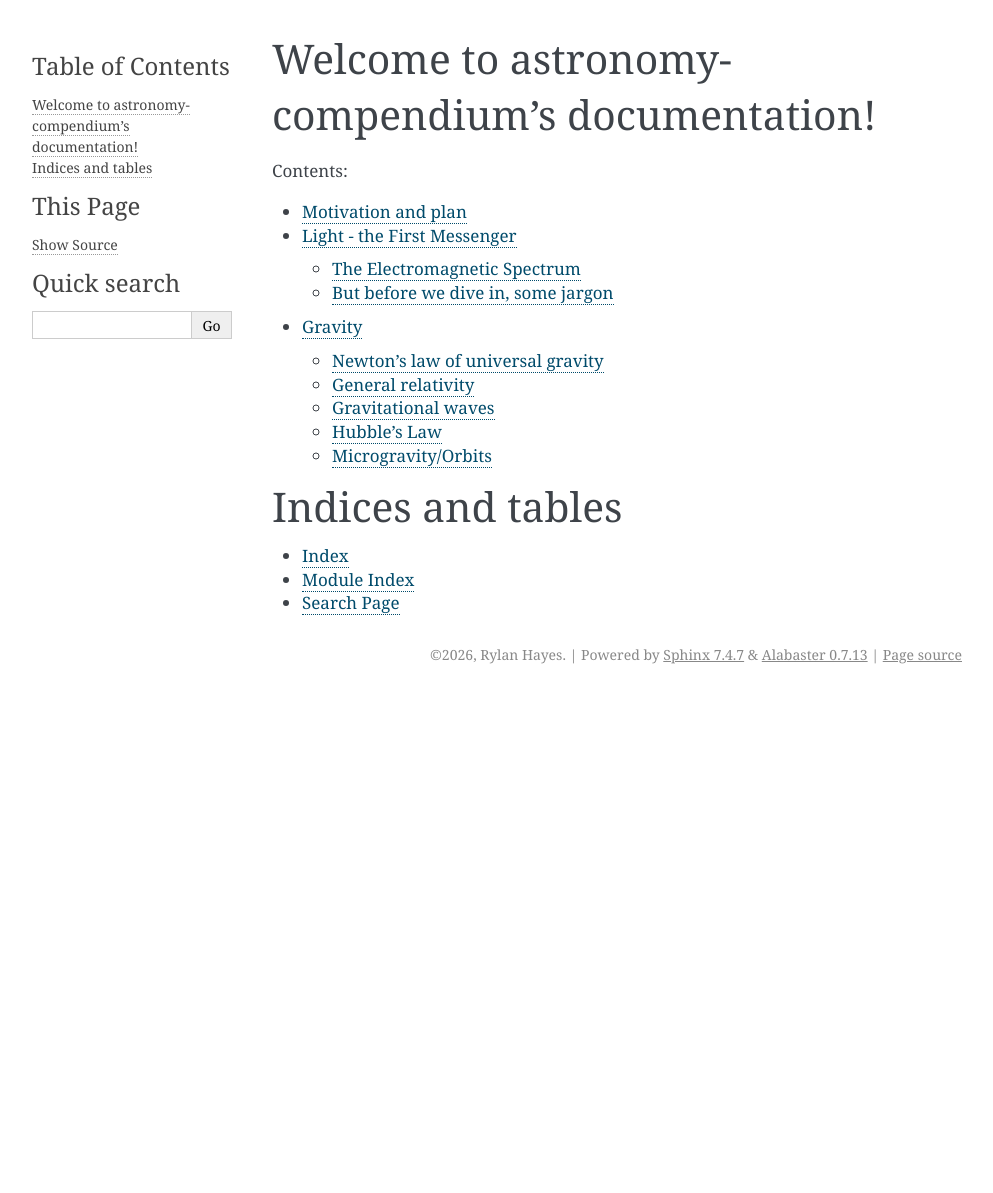
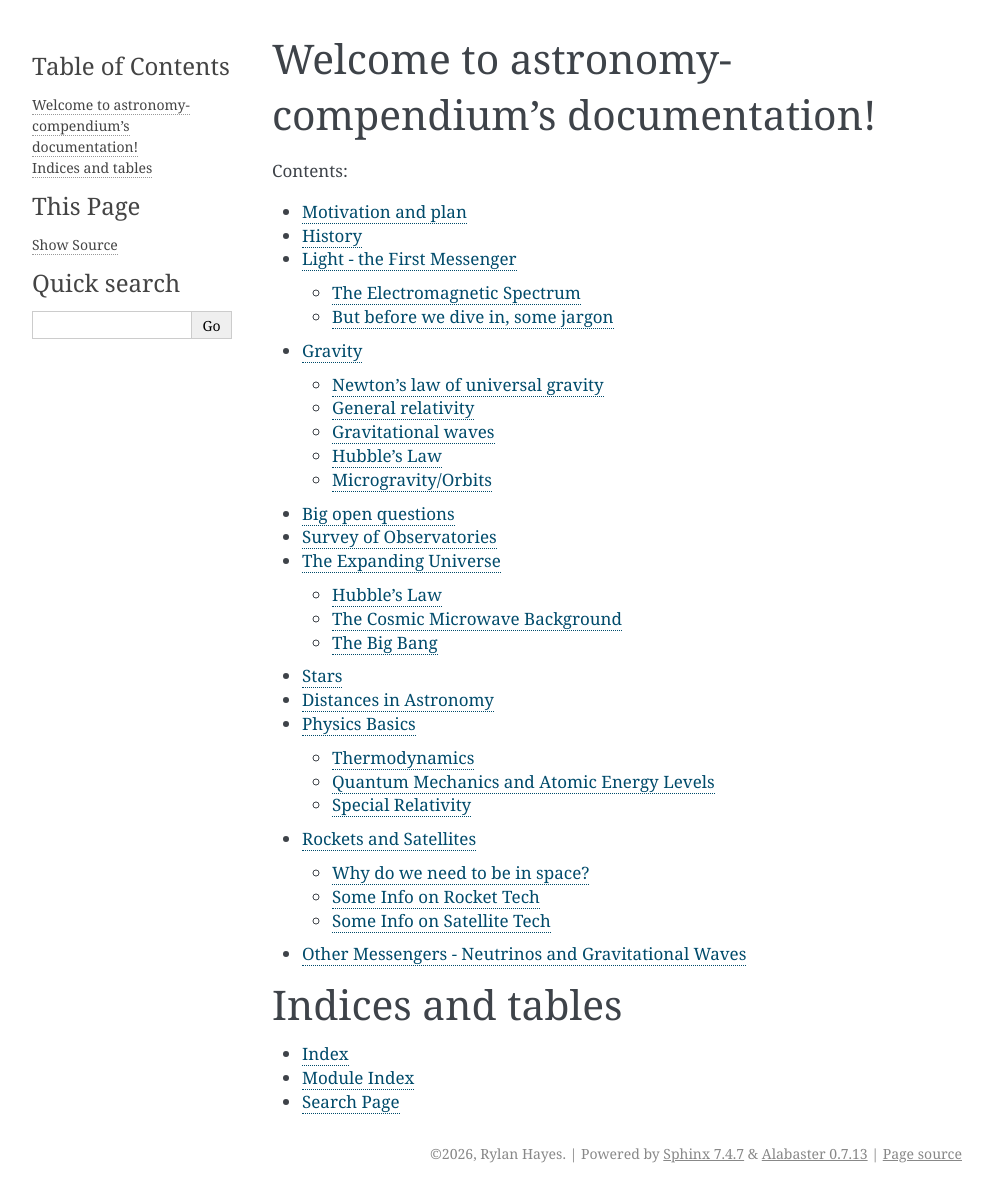
Before and after one commit to Bookgirl75/astronomy-compendium, a Sphinx documentation site: the page built from source/index.rst, in a window 1280 px wide. Shown: the whole page, without its empty margins (148-1141 px from the left). Built offline with Sphinx 7.4.7, drawn with Linux system fonts in a browser that asks for light colours; before the commit the page ends 900 px from its top, so only the background shows below that.

Commit message:
Add skeleton files for most of the other chapters

```diff
--- /dev/null
+++ b/source/big-open-questions.rst
@@ -0,0 +1,3 @@
+====================
+ Big open questions
+====================
--- /dev/null
+++ b/source/distances-in-astronomy.rst
@@ -0,0 +1,3 @@
+========================
+ Distances in Astronomy
+========================
--- /dev/null
+++ b/source/history.rst
@@ -0,0 +1,5 @@
+=========
+ History
+=========
+
+A brief history of how we have learned what we know about astronomy.
--- a/source/index.rst
+++ b/source/index.rst
@@ -11,8 +11,18 @@ Welcome to astronomy-compendium's documentation!
    :caption: Contents:
 
    motivation-and-plan.rst
+   history.rst
    light.rst
    gravity.rst
+   big-open-questions.rst
+   survey-of-observatories.rst
+   the-expanding-universe.rst
+   stars.rst
+   distances-in-astronomy.rst
+   physics-basics.rst
+   rockets-and-satellites.rst
+   other-messengers.rst
+
 
 Indices and tables
 ==================
--- /dev/null
+++ b/source/other-messengers.rst
@@ -0,0 +1,3 @@
+======================================================
+ Other Messengers - Neutrinos and Gravitational Waves
+======================================================
--- /dev/null
+++ b/source/physics-basics.rst
@@ -0,0 +1,14 @@
+================
+ Physics Basics
+================
+
+Why do we need some physics?
+
+Thermodynamics
+==============
+
+Quantum Mechanics and Atomic Energy Levels
+==========================================
+
+Special Relativity
+==================
--- /dev/null
+++ b/source/rockets-and-satellites.rst
@@ -0,0 +1,12 @@
+========================
+ Rockets and Satellites
+========================
+
+Why do we need to be in space?
+==============================
+
+Some Info on Rocket Tech
+========================
+
+Some Info on Satellite Tech
+===========================
--- /dev/null
+++ b/source/stars.rst
@@ -0,0 +1,3 @@
+=======
+ Stars
+=======
--- /dev/null
+++ b/source/survey-of-observatories.rst
@@ -0,0 +1,3 @@
+=========================
+ Survey of Observatories
+=========================
--- /dev/null
+++ b/source/the-expanding-universe.rst
@@ -0,0 +1,12 @@
+========================
+ The Expanding Universe
+========================
+
+Hubble's Law
+============
+
+The Cosmic Microwave Background
+===============================
+
+The Big Bang
+============
```
